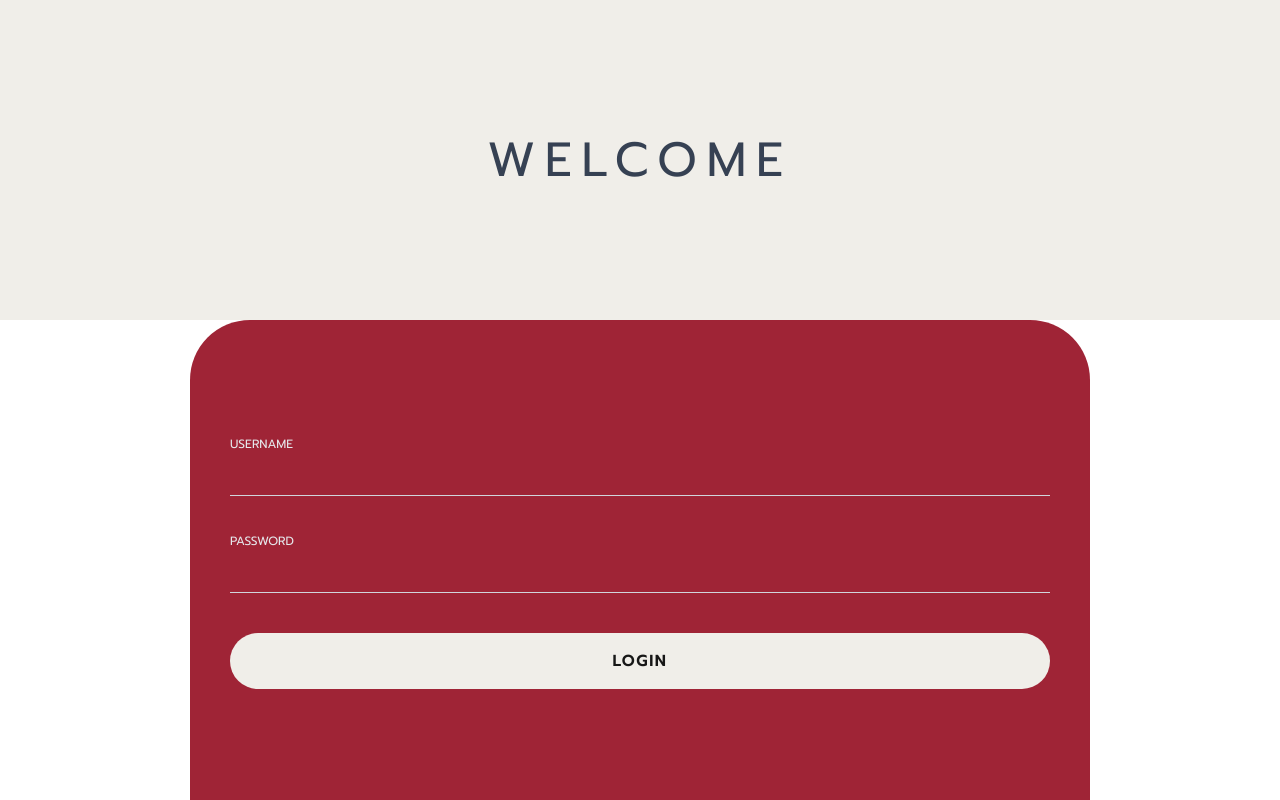
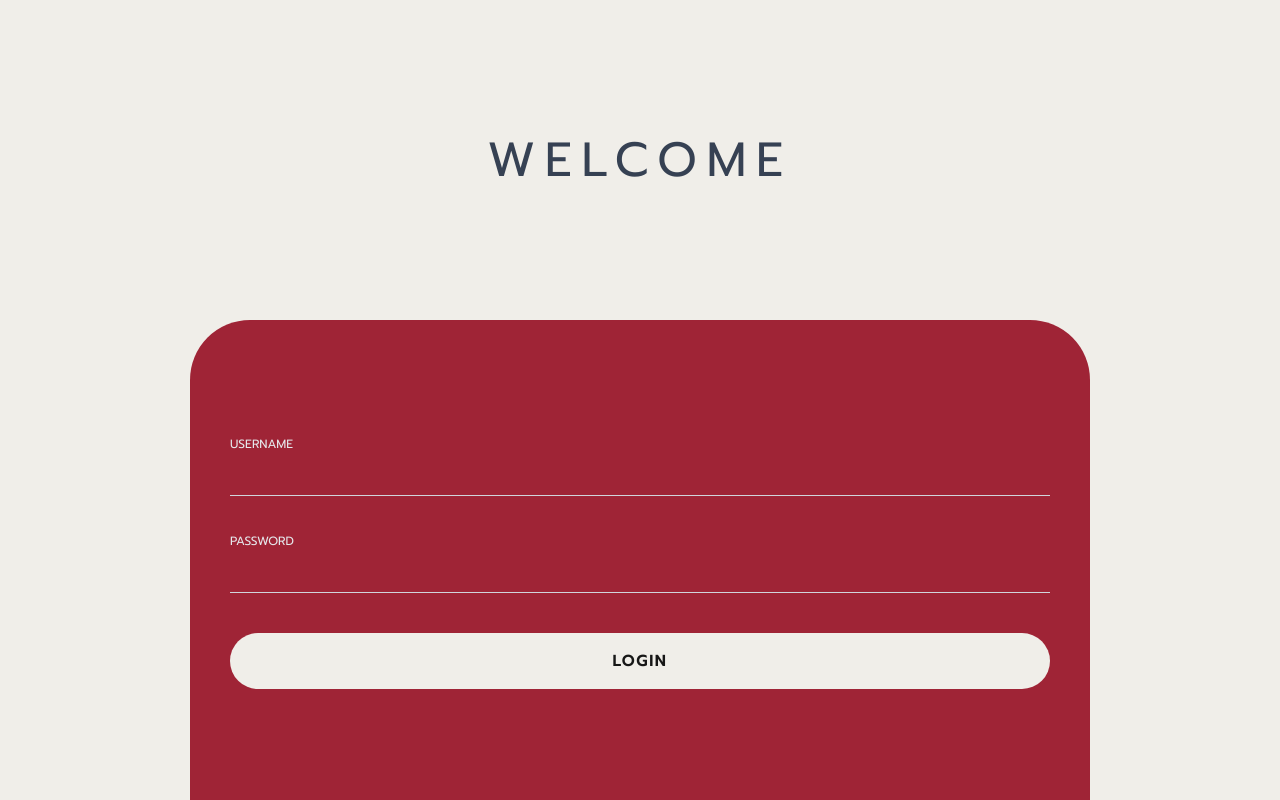
Before and after one commit to MissMieiei/cn334-project, a Next.js app: page /login in a window 1280 px wide. Built offline with nearby package versions, Linux system fonts and the light colour scheme; a web font is replaced by a local one.

Commit message:
fix detail

```diff
--- a/app/admin/page.tsx
+++ b/app/admin/page.tsx
@@ -87,11 +87,11 @@ export default function AdminPage() {
           {myOrders.map((o) => (
             <div
               key={o.id}
-              className="grid grid-cols-[80px_1fr_80px_150px] px-5 py-4 border-b border-gray-200 items-center text-gray-700"
+              className="grid grid-cols-[80px_1fr_80px_150px] px-5 py-4 border-b border-gray-200 items-center text-gray-700 text-sm"
             >
               <span>{o.id}</span>
               <span>{getMenuName(o.menuId)}</span>
-              <span>{o.quantity}</span>
+              <span className="ml-3">{o.quantity}</span>
 
               <select
                 value={o.status}
--- a/app/login/page.tsx
+++ b/app/login/page.tsx
@@ -28,7 +28,7 @@ export default function LoginPage() {
   };
 
   return (
-    <div className="min-h-screen flex flex-col">
+    <div className="min-h-screen flex flex-col bg-[#F0EEE9]">
       <div className="h-[40vh] bg-[#F0EEE9] flex items-center justify-center">
         <h1 className="text-5xl tracking-[0.2em] text-gray-700">
           WELCOME
```
